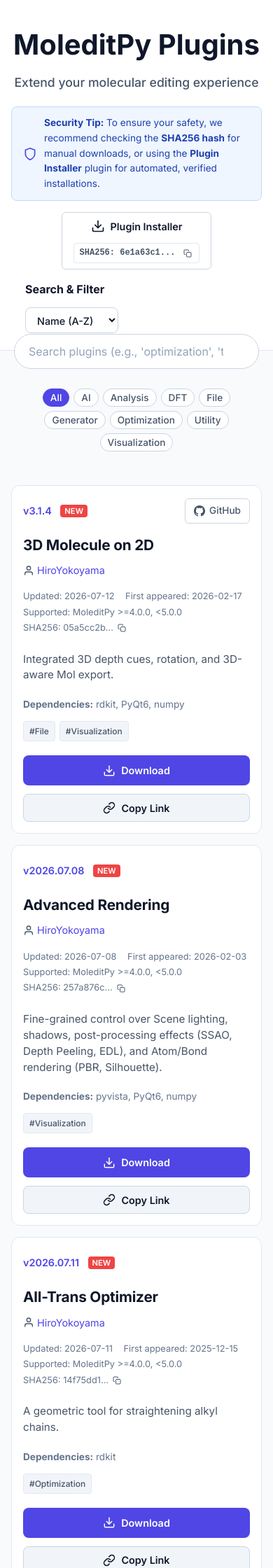
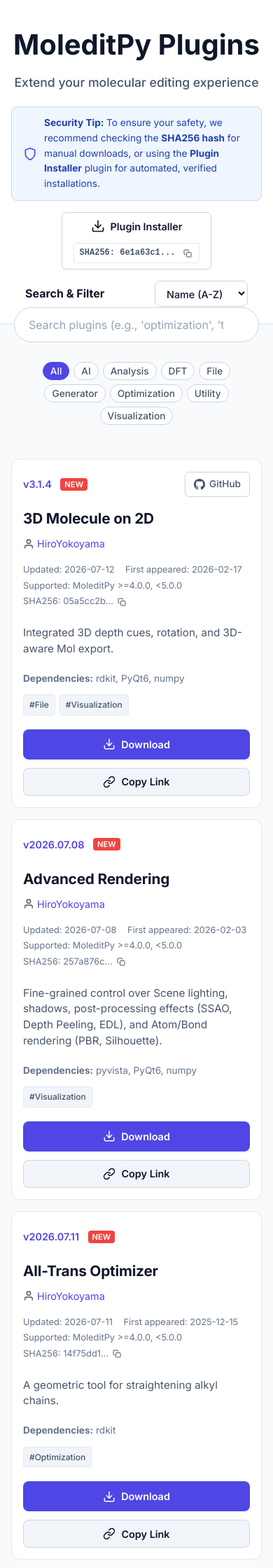
Before and after one commit to HiroYokoyama/moleditpy-plugins, a Jekyll site: the page explorer/index.html, which Jekyll copies as it is, in a window 390 px wide. Shown: the top 2240 px of the page at 70% size. Built offline with Jekyll 4.4.1, drawn with Linux system fonts in a browser that asks for light colours.

Commit message:
style: keep sorting selector aligned to the right on mobile screens

```diff
--- a/explorer/index.html
+++ b/explorer/index.html
@@ -486,9 +486,6 @@
             }
 
             .controls-header {
-                flex-direction: column;
-                gap: 12px;
-                align-items: flex-start;
                 margin-top: 10px;
             }
 
```
